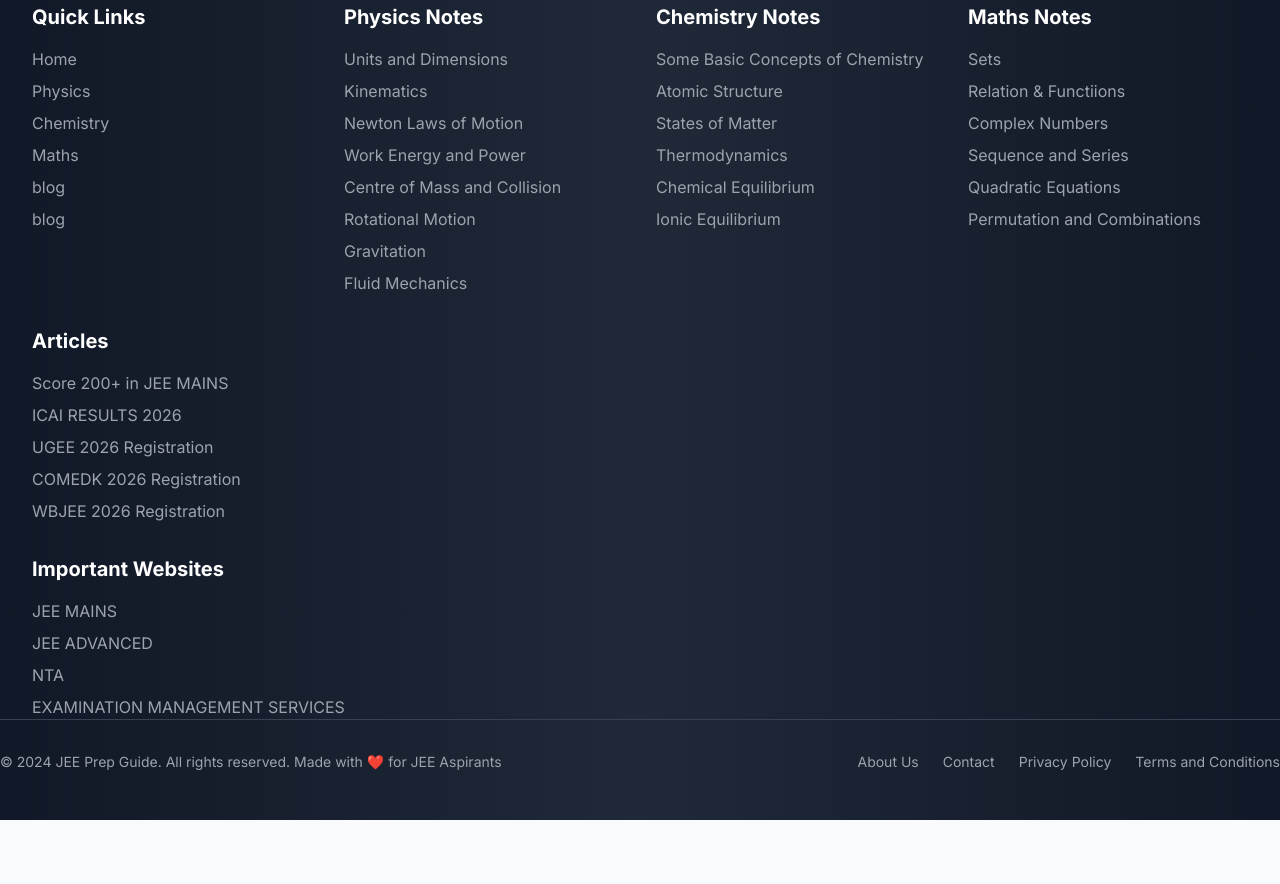
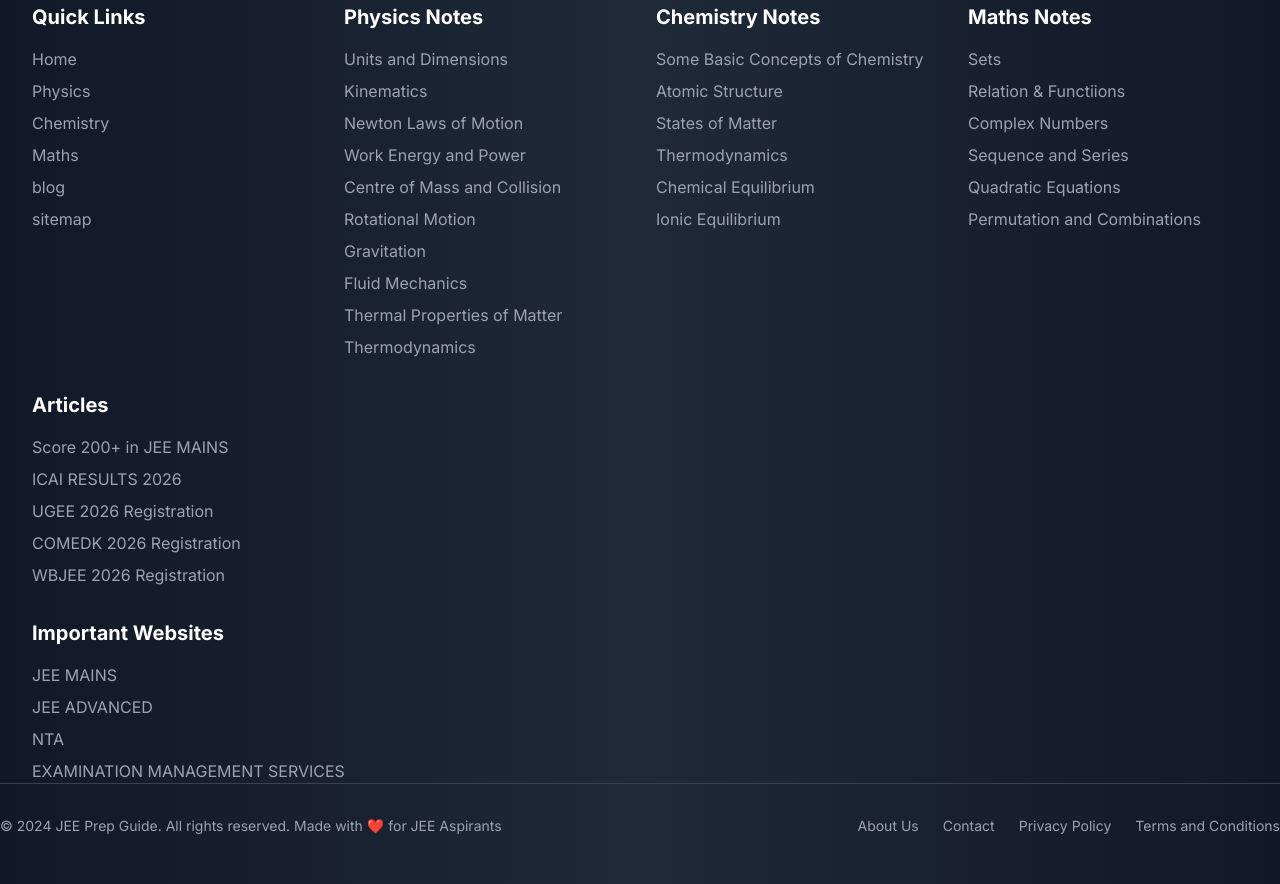
Before and after one commit to syedrazamd/JEE-PREP-GUIDE, a plain HTML site: page index.html in a window 1280 px wide. Shown: the part 6754-7638 px from the top of the page. Before the commit the page ends 7574 px from the top, so only its background shows below. Drawn offline with nearby package versions, Linux system fonts and the light colour scheme.

Commit message:
links added to main page

```diff
--- a/index.html
+++ b/index.html
@@ -1257,7 +1257,7 @@
                         <li><a href="https://jeeprepguide.netlify.app/jee/chemistry" class="hover:text-white transition">Chemistry</a></li>
                         <li><a href="https://jeeprepguide.netlify.app/jee/maths" class="hover:text-white transition">Maths</a></li>
                         <li><a href="https://jeeprepguide.netlify.app/blog" class="hover:text-white transition">blog</a></li>
-                        <li><a href="https://jeeprepguide.netlify.app/sitemap.xml" class="hover:text-white transition">blog</a></li>
+                        <li><a href="https://jeeprepguide.netlify.app/sitemap.xml" class="hover:text-white transition">sitemap</a></li>
                     </ul>
                 </div>
 
@@ -1272,6 +1272,8 @@
                         <li><a href="https://jeeprepguide.netlify.app/jee/physics/rotational-motion" class="hover:text-white transition">Rotational Motion</a></li>
                         <li><a href="https://jeeprepguide.netlify.app/jee/physics/gravitation" class="hover:text-white transition">Gravitation</a></li>
                         <li><a href="https://jeeprepguide.netlify.app/jee/physics/fluid-mechanics" class="hover:text-white transition">Fluid Mechanics</a></li>
+                        <li><a href="https://jeeprepguide.netlify.app/jee/physics/thermal-properties-of-matter" class="hover:text-white transition">Thermal Properties of Matter</a></li>
+                        <li><a href="https://jeeprepguide.netlify.app/jee/physics/thermodynamics" class="hover:text-white transition">Thermodynamics</a></li>
                     </ul>
                 </div>
 
```
